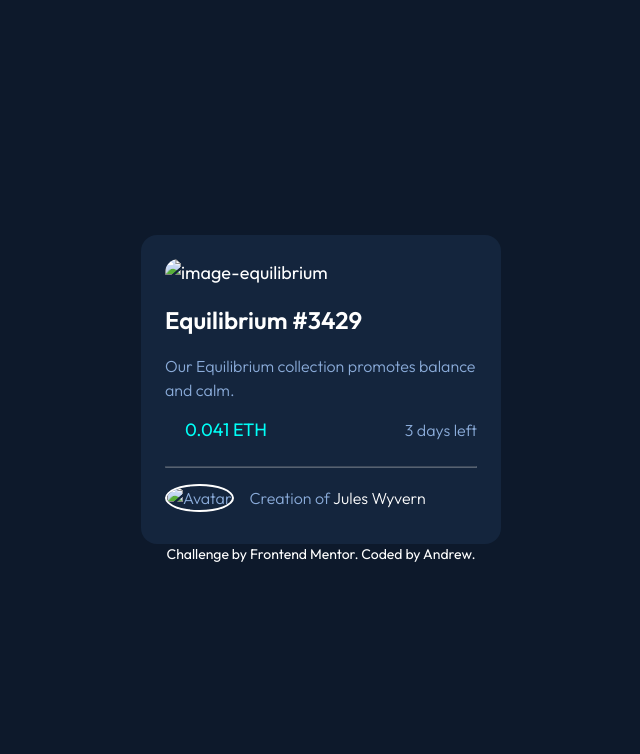
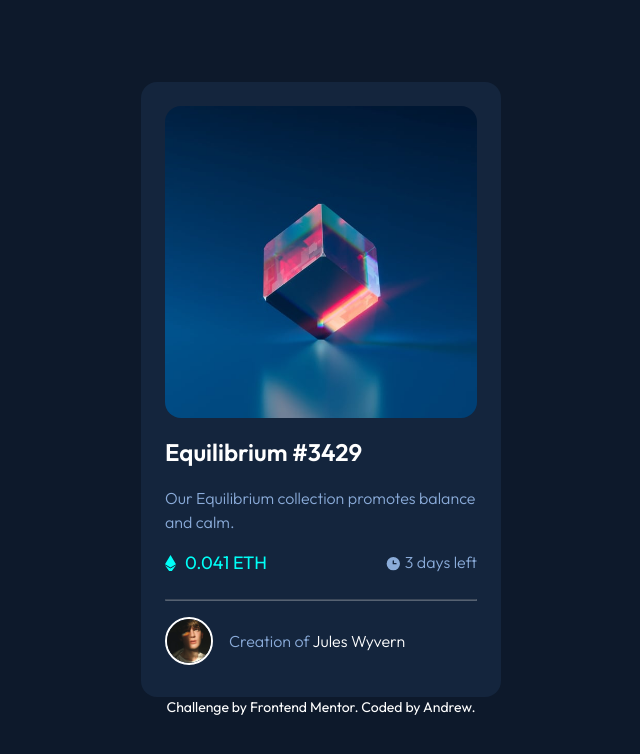
Before and after one commit to whoamihealay/NFT-preview-card, a plain HTML site: page index.html in a window 1280 px wide. Shown: the whole page, without its empty margins (319-959 px from the left). Drawn offline with Linux system fonts and the light colour scheme; the site is published under a folder, as on GitHub Pages, so addresses that start at the root find nothing.

Commit message:
Removed root / of images

```diff
--- a/index.html
+++ b/index.html
@@ -27,7 +27,7 @@
       <div class="card">
         <img
           class="equilibrium"
-          src="/images/image-equilibrium.jpg"
+          src="images/image-equilibrium.jpg"
           alt="image-equilibrium"
         />
         <h1>Equilibrium #3429</h1>
@@ -42,7 +42,7 @@
         <div class="author">
           <img
             class="avatar"
-            src="/images/image-avatar.png"
+            src="images/image-avatar.png"
             alt="Avatar"
           /><div>Creation of <span style="color: white;">Jules Wyvern</span></div>
         </p>
--- a/style.css
+++ b/style.css
@@ -81,11 +81,11 @@ body {
 }
 
 .price::before {
-  background: url("/images/icon-ethereum.svg") no-repeat;
+  background: url("images/icon-ethereum.svg") no-repeat;
 }
 
 .time::before {
-  background: url("/images/icon-clock.svg") no-repeat;
+  background: url("images/icon-clock.svg") no-repeat;
 }
 
 .line {
```
Also changed, not shown: 1 other file.
